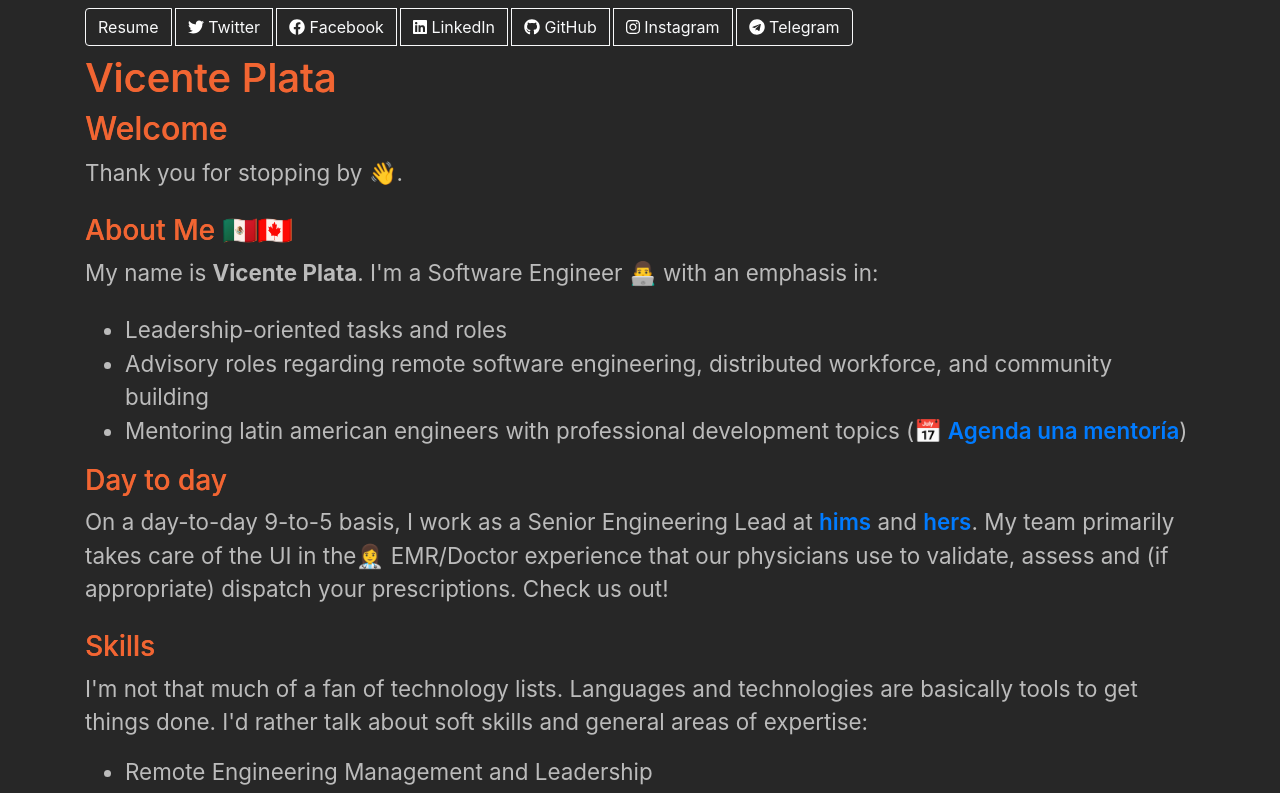
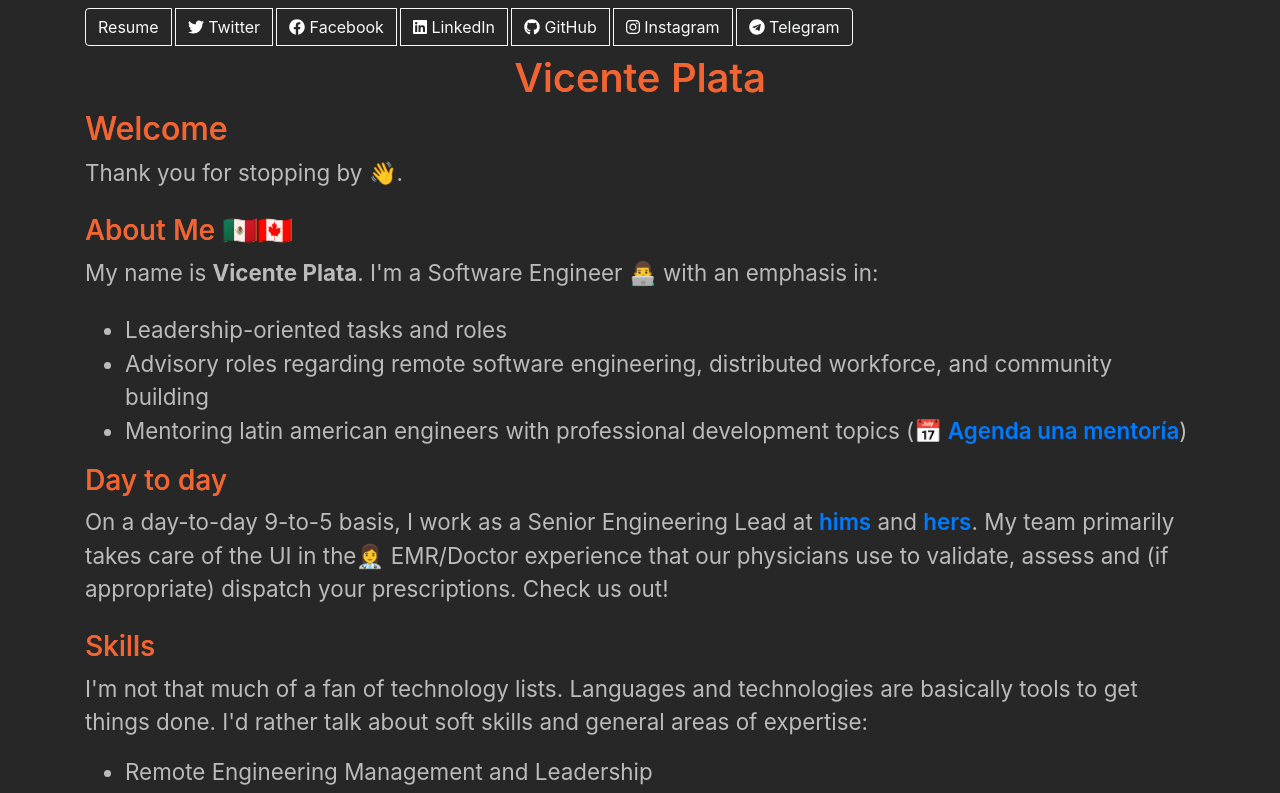
Before and after one commit to xnt/xnt.github.io, a React (Create React App) app: page /#/ in a window 1280 px wide. Shown: the top 793 px of the page. Built offline with nearby package versions, Linux system fonts and the light colour scheme.

Commit message:
improve styling

```diff
--- a/src/index.css
+++ b/src/index.css
@@ -16,11 +16,18 @@ code {
     monospace;
 }
 
+h1 {
+  text-align: center;
+}
+
 h1,
 h2,
 h3,
 h4 {
+  font-size: 1.2em;
   font-weight: bold;
+  margin-bottom: 10px;
+  margin-top: 15px;
 }
 
 #buttons {
```
